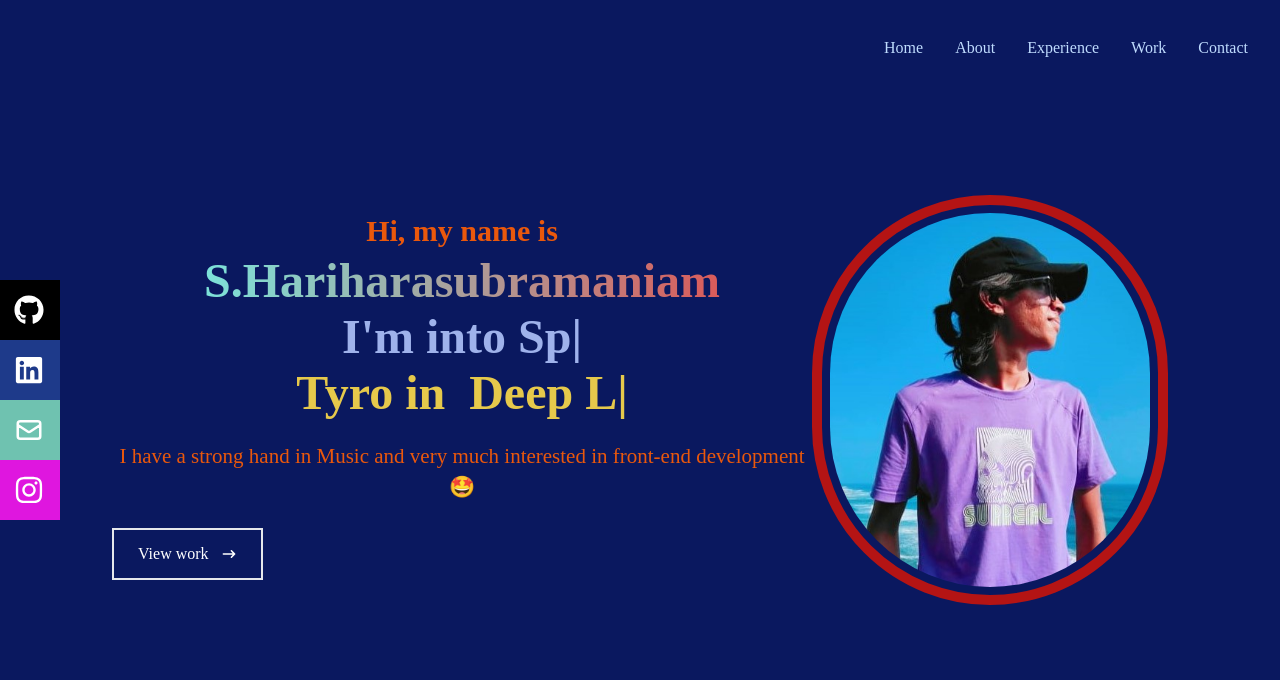
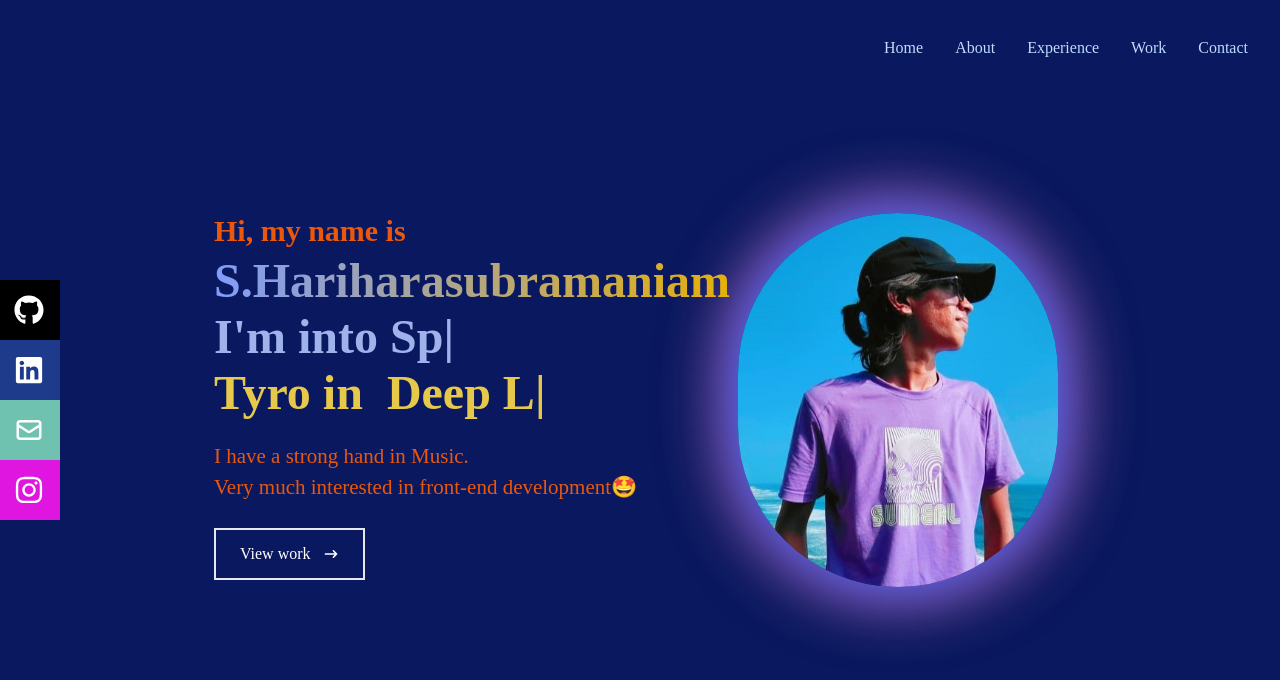
Before and after one commit to Hariharasubramaniam/Hariharasubramaniam, a React (Create React App) app: page / in a window 1280 px wide. Shown: the top 680 px of the page. Built offline with nearby package versions, Linux system fonts and the light colour scheme; grey boxes are pictures that could not be loaded.

Commit message:
Photo styling changed

```diff
--- a/src/components/Home.jsx
+++ b/src/components/Home.jsx
@@ -6,9 +6,9 @@ import MyPhoto from "../assets/Photo.jpeg";
 const Home = () => {
   return (
     <div className="w-full h-screen bg-[#0a185f] flex justify-center items-center">
-      <div className="text-center">
+      <div className="text-left">
         <p className="text-orange-600 text-3xl font-semibold">Hi, my name is</p>
-        <h1 className="animate-pulse bg-gradient-to-r from-[#6dfff3] to-red-500 bg-clip-text text-transparent text-4xl my-2 sm:text-5xl font-bold">
+        <h1 className="animate-pulse bg-gradient-to-r from-[#81a0ff] to-yellow-500 bg-clip-text text-transparent text-4xl my-2 sm:text-5xl font-bold">
           S.Hariharasubramaniam
         </h1>
         <div>
@@ -32,8 +32,8 @@ const Home = () => {
           </h2>
         </div>
         <p className="text-orange-600 py-4 max-w-[700px] text-[21px]">
-          I have a strong hand in Music and very much interested in front-end
-          development🤩
+          I have a strong hand in Music.<br></br>Very much interested in
+          front-end development🤩
         </p>
         <div>
           <button className="text-white group border-2 px-6 py-3 my-2 flex items-center hover:bg-orange-600 hover:border-orange-600">
@@ -44,8 +44,12 @@ const Home = () => {
           </button>
         </div>
       </div>
-      <div className="rounded-full border-4 border-[#0a185f] p-2 glowing-border">
-        <img className="w-80 rounded-full" src={MyPhoto} alt="My Photo" />
+      <div className="rounded-full border-[#46179c] p-2 glowing-border">
+        <img
+          className="w-80 rounded-full shadow-[0_0_75px_theme('colors.blue.500'),0_0_50px_theme('colors.violet.700'),0_0_75px_theme('colors.red.500')]"
+          src={MyPhoto}
+          alt="My Photo"
+        />
       </div>
     </div>
   );
--- a/src/index.css
+++ b/src/index.css
@@ -14,24 +14,6 @@
     }
 }
 
-@keyframes changeBorderColor {
-    0% { border-color: rgb(225, 0, 255); }
-    25% { border-color: rgb(0, 68, 255); }
-    50% { border-color: rgb(5, 132, 190); }
-    75% { border-color: rgb(0, 247, 255); }
-    100% { border-color: rgb(190, 7, 7); }
-  }
-
-  .glowing-border {
-    animation: changeBorderColor 3s linear infinite;
-    border-width: 10px;
-    border-style: solid;
-    border-color: red; /* Initial border color */
-    opacity: 1;
-    transition: box-shadow 0.3s ease-in-out;
-
-  }
-
   .glowing-border:hover {
     box-shadow: 0 0 50px rgb(0, 255, 255); /* Glow effect on hover */
   }
```
